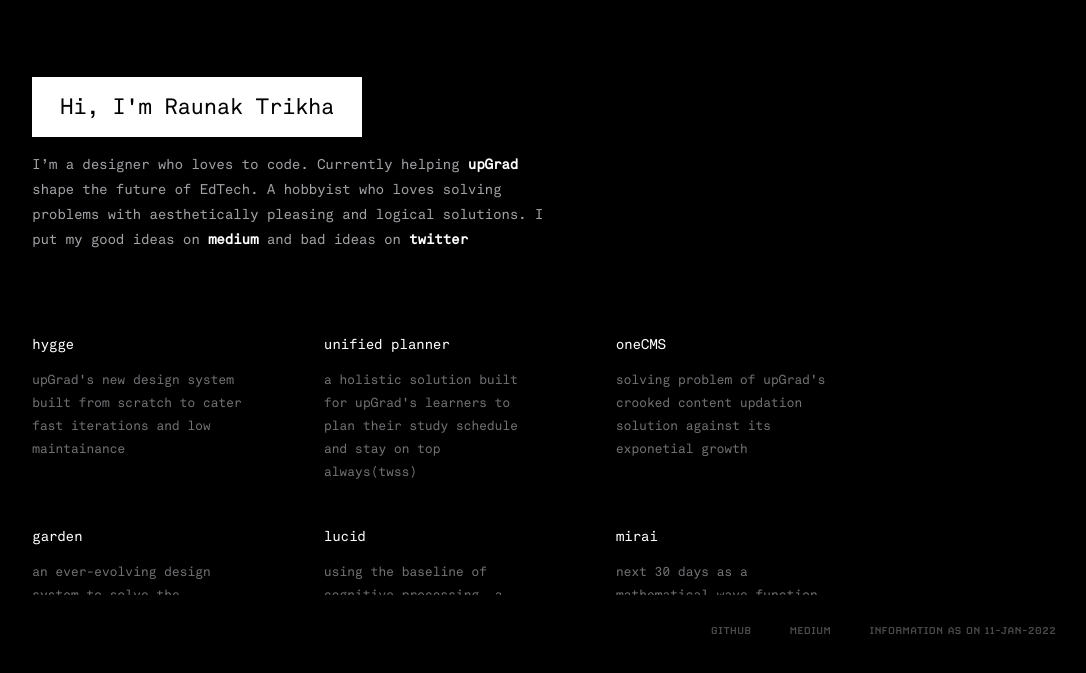
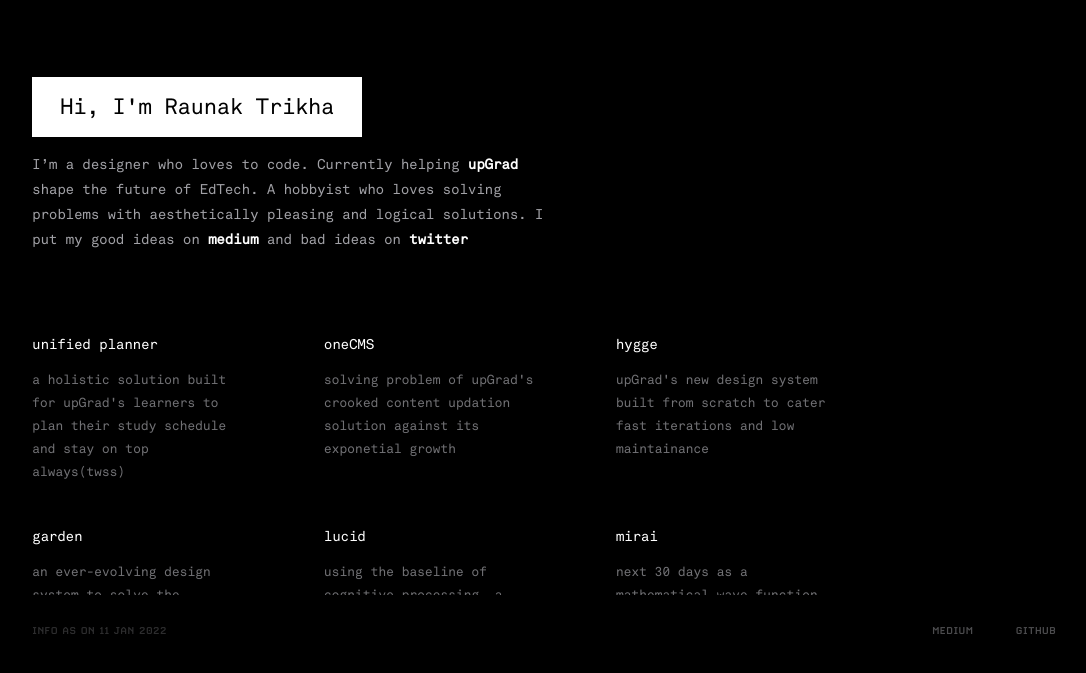
Before and after one commit to rtrikha/twodots, a website: page index.html in a window 1280 px wide. Shown: the part 135-808 px from the top of the page, without its empty margins (96-1182 px from the left). Drawn offline with Linux system fonts and the light colour scheme.

Commit message:
adding json changes

```diff
--- a/index.html
+++ b/index.html
@@ -56,12 +56,6 @@
 					<div id="projects">
 						<div class="flex-wrapper" id="labs-list">
 							<div class="project-list">
-								<a href="https://mirai.2dots.xyz" target="_blank">
-									<div href="" class="heading">hygge</div>
-									<div class="subheading">upGrad's new design system built from scratch to cater fast iterations and low maintainance</div>
-								</a>
-							</div>
-							<div class="project-list">
 								<a href="/case-studies/unified-planner.html" target="_blank">
 									<div href="" class="heading">unified planner</div>
 									<div class="subheading">a holistic solution built for upGrad's learners to plan their study schedule and stay on top always(twss)</div>
@@ -71,6 +65,12 @@
 								<a href="/case-studies/oneCMS.html" target="_blank">
 									<div href="" class="heading">oneCMS</div>
 									<div class="subheading">solving problem of upGrad's crooked content updation solution against its exponetial growth</div>
+								</a>
+							</div>
+							<div class="project-list">
+								<a href="https://mirai.2dots.xyz" target="_blank">
+									<div href="" class="heading">hygge</div>
+									<div class="subheading">upGrad's new design system built from scratch to cater fast iterations and low maintainance</div>
 								</a>
 							</div>
 							<div class="project-list">
@@ -94,7 +94,10 @@
 						</div>
 					</div>
 				</div>
-				<div class="footer-nav"></div>
+				<div class="footer-nav">
+					<div class="lhs">info as on 11 Jan 2022</div>
+					<div class="rhs"><a href="https://medium.com/@rtrikha" target="_blank">Medium</a> <a href="https://github.com/rtrikha" target="_blank">Github</a></div>
+				</div>
 			</div>
 			<script>
 				// Your web app's Firebase configuration
--- a/js/theme.js
+++ b/js/theme.js
@@ -102,9 +102,9 @@ function callFooter() {
 		document.querySelector('.footer-nav').appendChild(anchorItems);
 	}
 
+	addNavItems('information as on 11-Jan-2022', '');
 	addNavItems('GitHub', 'https://github.com/rtrikha');
 	addNavItems('Medium', 'https://medium.com/@rtrikha');
-	addNavItems('information as on 11-Jan-2022', '');
 
 	document.querySelector('.footer-nav').id = 'footer-nav';
 
@@ -204,4 +204,4 @@ declareFontInBreakpoints('body-1', '14px', '14px', '14px', '13px', '13px');
 declareFontInBreakpoints('body-2', '13px', '13px', '13px', '12px', '12px');
 
 callHeader();
-callFooter();
+//callFooter();
--- a/styling/style.scss
+++ b/styling/style.scss
@@ -107,10 +107,24 @@ body {
 */
 .footer-nav {
 	width: 80vw;
+	display: flex;
+	position: fixed;
+	bottom: 0vh;
+	margin-right: 0;
+	background-color: var(--a-b);
+	justify-content: space-between;
 
-	.nav-text {
+	.lhs {
 		@include nav-text;
-		margin-left: 3vw;
+		opacity: 0.6;
+		cursor: auto;
+	}
+	.rhs {
+		padding-top: 3vh;
+		a {
+			margin-left: 3vw;
+			@include nav-text;
+		}
 	}
 }
 /*
```
Also changed, not shown: package.json (+11 -0 lines), styling/style.css, 1 other file.
